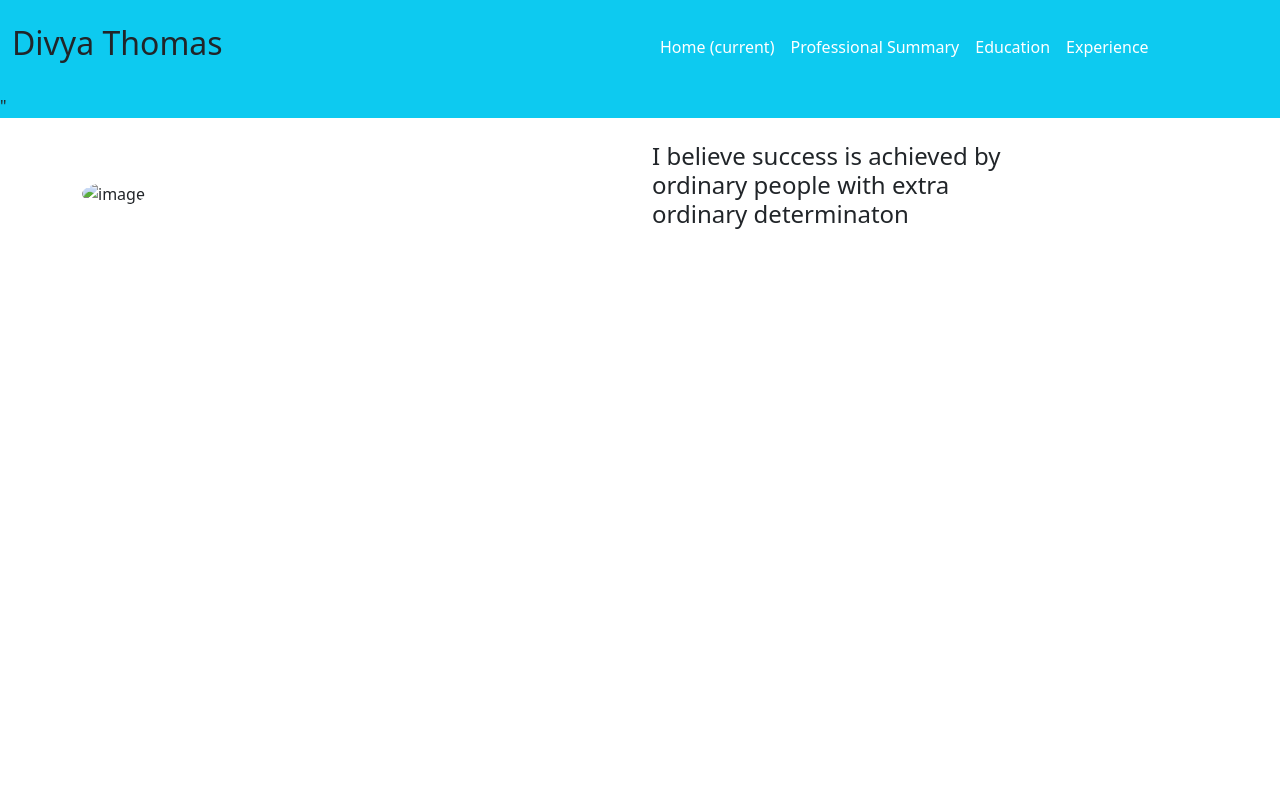
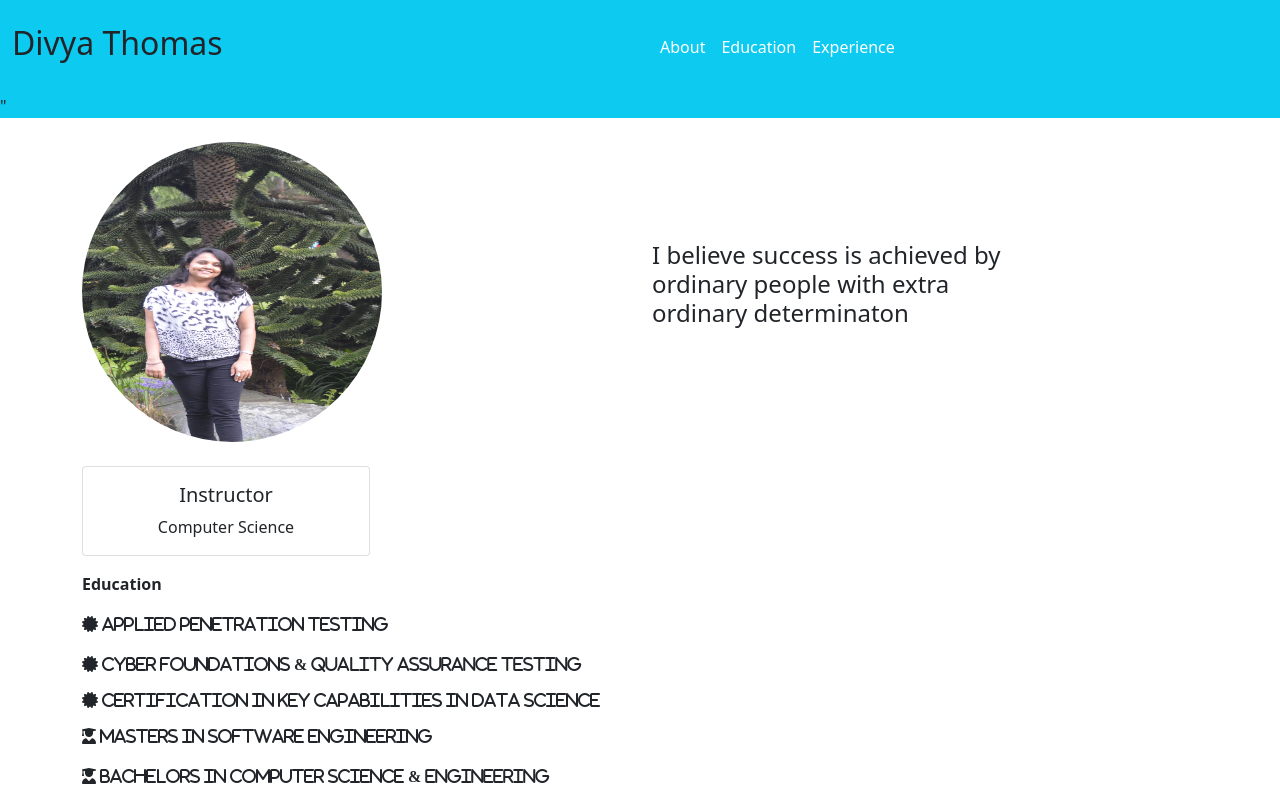
Before and after one commit to divya0101/My-website, a plain HTML site: page index.html in a window 1280 px wide. Drawn offline with nearby package versions, Linux system fonts and the light colour scheme; files whose address does not match are found by name.

Commit message:
Till Education

```diff
--- a/index.html
+++ b/index.html
@@ -3,7 +3,7 @@
     <head>
         <meta charset="UTF-8">
         <meta name="viewport" content="width=device-width, initial-scale=1.0">
-        <title>Document</title>
+        <title>Divya T</title>
         <link href="https://cdn.jsdelivr.net/npm/bootstrap@5.1.3/dist/css/bootstrap.min.css" rel="stylesheet" integrity="sha384-1BmE4kWBq78iYhFldvKuhfTAU6auU8tT94WrHftjDbrCEXSU1oBoqyl2QvZ6jIW3" crossorigin="anonymous">
     </head>
     <body>
@@ -22,14 +22,15 @@
                     <div class="collapse navbar-collapse" id="navbarSupportedContent">
                       <ul class="navbar-nav ml-auto">
                         <li class="nav-item active">
-                          <a class="nav-link text-white" href="#">Home <span class="sr-only">(current)</span></a>
+                          <a class="nav-link text-white" href="#">About <span class="sr-only"></span></a>
                         </li>
+                        <!--<li class="nav-item">
+                          <a class="nav-link nav-link text-white" href="#">Professional Summary</a>
+                        </li> -->
                         <li class="nav-item">
-                          <a class="nav-link nav-link text-white" href="#">Professional Summary</a>
+                            <a class="nav-link nav-link text-white" href="#Education">Education</a>
+
                         </li>
-                        <li class="nav-item">
-                            <a class="nav-link nav-link text-white" href="#">Education</a>
-                          </li>
                         <li class="nav-item">
                             <a class="nav-link nav-link text-white" href="#">Experience</a>
                           </li>
@@ -56,6 +57,59 @@
                 </div>
             </div>
         </section>
+        <section>
+            <div class="container">
+                <div class="text-center"> </h1>
+                    <div>
+                        <div class="card" style="width: 18rem;">
+                            <!--<img src="..." class="card-img-top" alt="...">-->
+                            <div class="card-body">
+                              <h5 class="card-title">Instructor</h5>
+                              <p class="card-text">Computer Science</p>
+                            </div>
+                          </div>
+                    </div>
+
+                </div>
+            </div>
+        </section>
+    <p></p>
+
+        <section id="Education" class="Education"></section>
+        <div class="certification container">
+            <div class="col-md-6">
+                <b>Education</b> </div>
+            </p>
+            <div class="row">
+                <div class="col-lg-6 col-med-6 col md-6">
+                    <div class="icon">  <i class="fa-solid fa-certificate"> Applied Penetration Testing</i>
+                    </div>
+                </div>
+
+            </p>
+
+            <!-- <div class="col-lg-6 col-med-6">-->
+                    <div class="icon"><i class="fa-solid fa-certificate"> Cyber Foundations & Quality Assurance Testing</i>
+                    </div>
+                </p>
+                        <i class="fa-solid fa-certificate"> Certification in Key Capabilities in Data Science</i>
+
+                    </p>
+                    <div class="icon">
+                        <i class="fa-solid fa-user-graduate">
+                            Masters in Software Engineering</i>
+                    </div>
+
+                </p>
+                    <div class="icon">
+                        <i class="fa-solid fa-user-graduate">  Bachelors in  Computer Science & Engineering</i>
+                    </div>
+                </div>
+            </div>
+        </div>
+      </section>
+      <script src="https://kit.fontawesome.com/ba8f1ad3d5.js" crossorigin="anonymous"></script>
+
         <script src="https://cdn.jsdelivr.net/npm/bootstrap@5.1.3/dist/js/bootstrap.bundle.min.js" integrity="sha384-ka7Sk0Gln4gmtz2MlQnikT1wXgYsOg+OMhuP+IlRH9sENBO0LRn5q+8nbTov4+1p" crossorigin="anonymous"></script>
     </body>
 </html>
```
Also changed, not shown: Education.html (added, +26 -0 lines), div.JPG (added).
